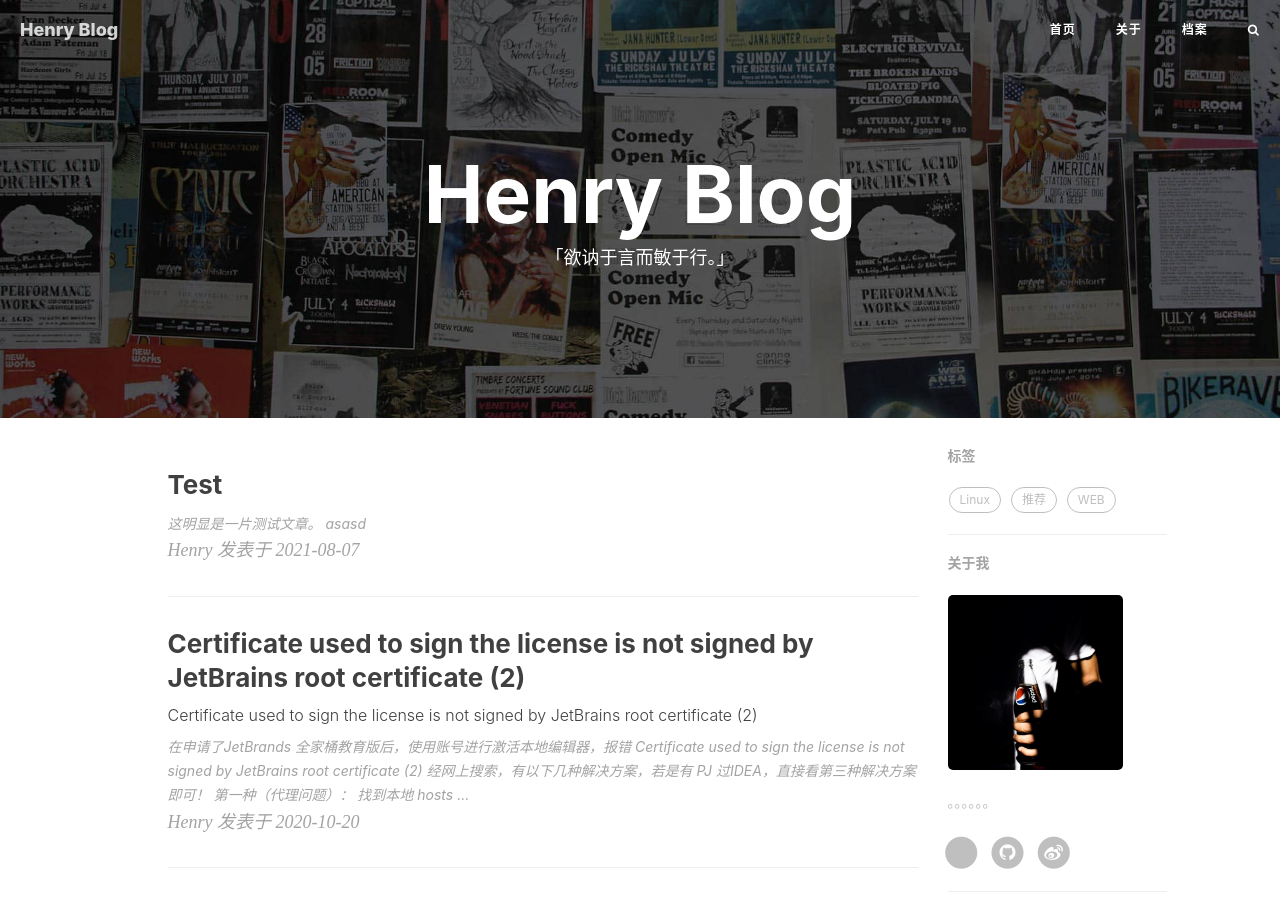
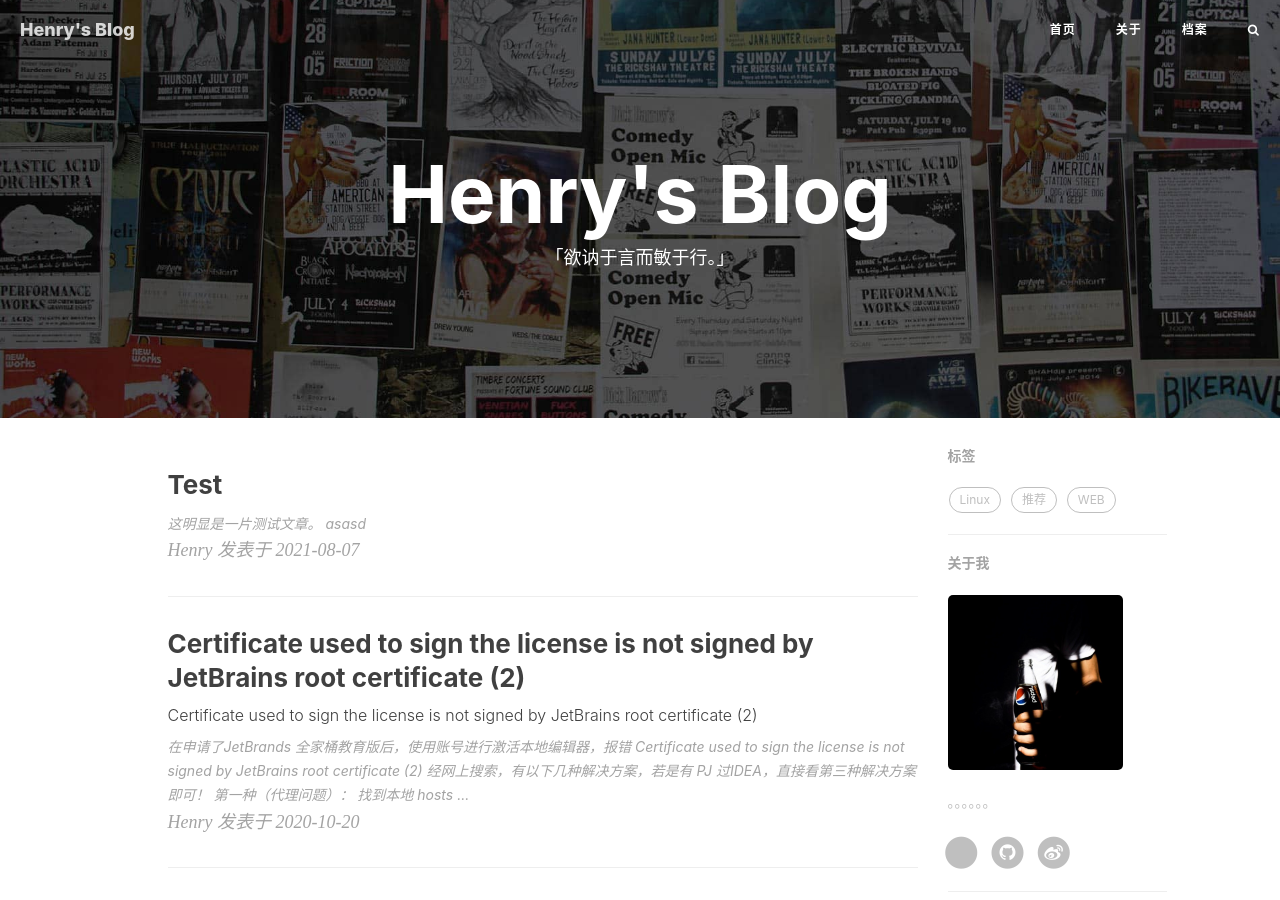
Before and after one commit to hmingv/hmingv.github.io, a Jekyll site: the page built from index.html, in a window 1280 px wide and 900 px high. Built offline with Jekyll 4.4.1, drawn with Linux system fonts in a browser that asks for light colours; nearby versions of some CDN libraries; the list of posts is cut into pages by our own code; comment, search, counter and statistics services are not loaded; some of the changed text lies outside the part shown.

```diff
--- a/_config.yml
+++ b/_config.yml
@@ -1,10 +1,10 @@
 # Site settings
-title: Henry Blog
-SEOTitle: Henry Blog
+title: Henry's Blog
+SEOTitle: Henry's Blog
 header-img: img/home-bg.jpg
 email: hmingv@qq.com
 description: ""
-keyword: "Henry, hmingv, @hmingv, Henry 的博客, Henry Blog, 博客, 个人网站, 互联网, IT, PHP, Web, JavaScript, 前端, 设计"
+keyword: "Henry, hmingv, @hmingv, Henry的博客, Henry's Blog, 博客, 个人网站, 互联网, IT, PHP, Web, JavaScript, 前端, 设计"
 url: "https://fastools.net"              # your host, for absolute URL
 baseurl: ""                             # for example, '/blog' if your blog hosted on 'host/blog'
 
```
